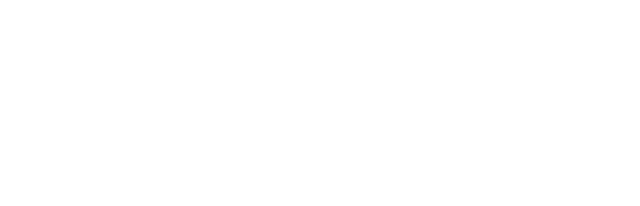
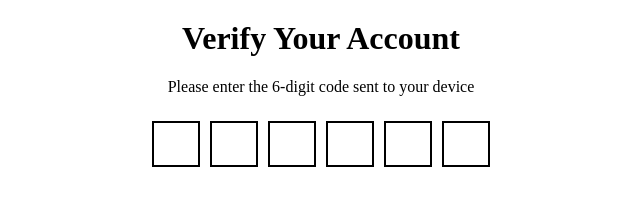
Before and after one commit to acciojob/OTP-Juber5544, a website: page main.html in a window 1280 px wide. Shown: the whole page, without its empty margins (319-959 px from the left). Drawn offline with Linux system fonts and the light colour scheme.

Commit message:
created a submission

```diff
--- a/main.html
+++ b/main.html
@@ -4,10 +4,71 @@
 
 <head>
 	<link rel="stylesheet" href="styles.css">
+	<style>
+		#verification_heading {
+    text-align: center;
+    margin-top: 20px;
+}
+
+#verification_subtext {
+    text-align: center;
+    margin-top: 10px;
+}
+
+.code-container {
+    display: flex;
+    justify-content: center;
+    margin-top: 20px;
+}
+
+.code {
+    width: 40px;
+    height: 40px;
+    font-size: 20px;
+    text-align: center;
+    margin: 5px;
+    border: 2px solid #000;
+}
+
+	</style>
+
 </head>
 
 <body>
 	<!-- the entire body must be written by student -->
+	<h1 id="verification_heading">Verify Your Account</h1>
+    <p id="verification_subtext">Please enter the 6-digit code sent to your device</p>
+    <div class="code-container">
+        <input type="text" id="code-1" class="code" maxlength="1">
+        <input type="text" id="code-2" class="code" maxlength="1">
+        <input type="text" id="code-3" class="code" maxlength="1">
+        <input type="text" id="code-4" class="code" maxlength="1">
+        <input type="text" id="code-5" class="code" maxlength="1">
+        <input type="text" id="code-6" class="code" maxlength="1">
+    </div>
+	<!-- the entire body must be written by student -->
+    <script type="text/javascript" src="./script.js">
+		const inputs = document.querySelectorAll('.code');
+
+inputs.forEach((input, index) => {
+    input.addEventListener('input', () => {
+        if (input.value !== '') {
+            if (index < inputs.length - 1) {
+                inputs[index + 1].focus();
+            }
+        }
+    });
+
+    input.addEventListener('keydown', (e) => {
+        if (e.key === 'Backspace' && index > 0 && input.value === '') {
+            inputs[index - 1].focus();
+        }
+    });
+});
+
+inputs[0].focus();
+
+
     <script type="text/javascript" src="./script.js">
 </script>
 
```
